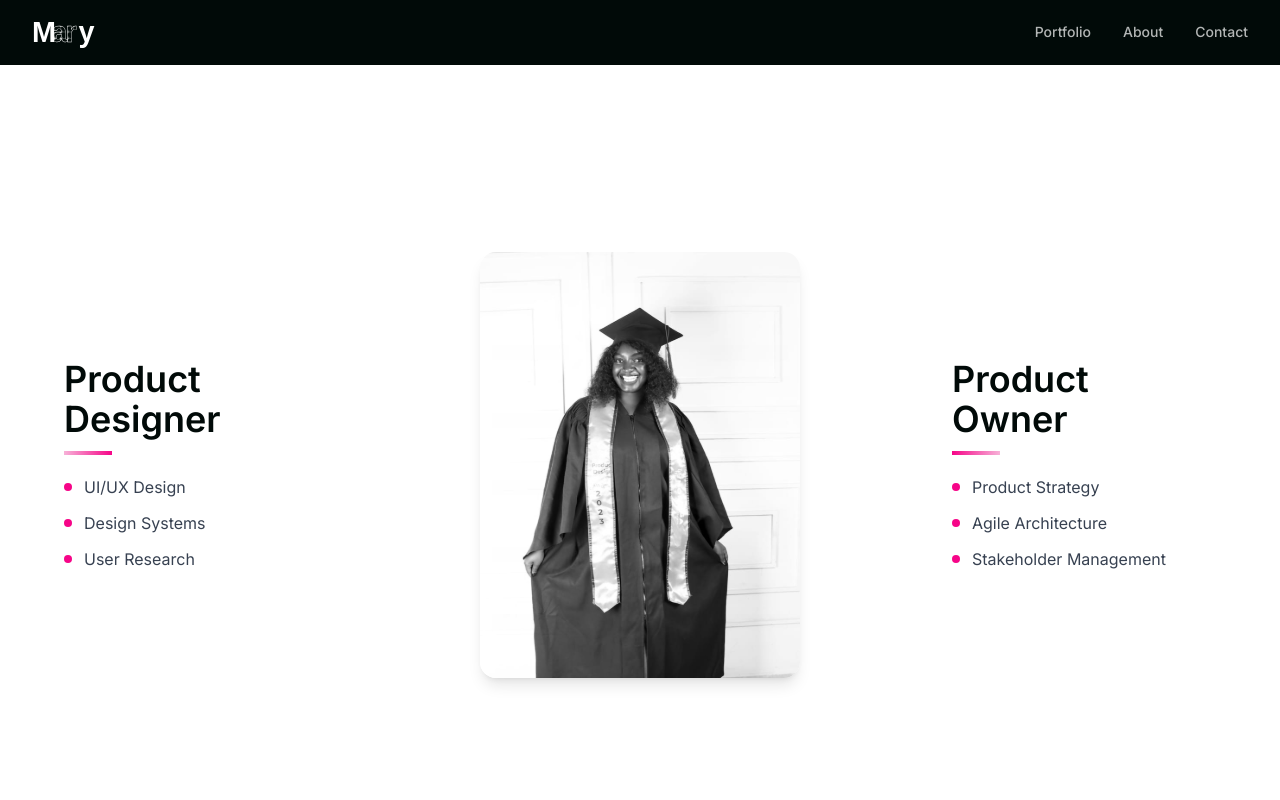
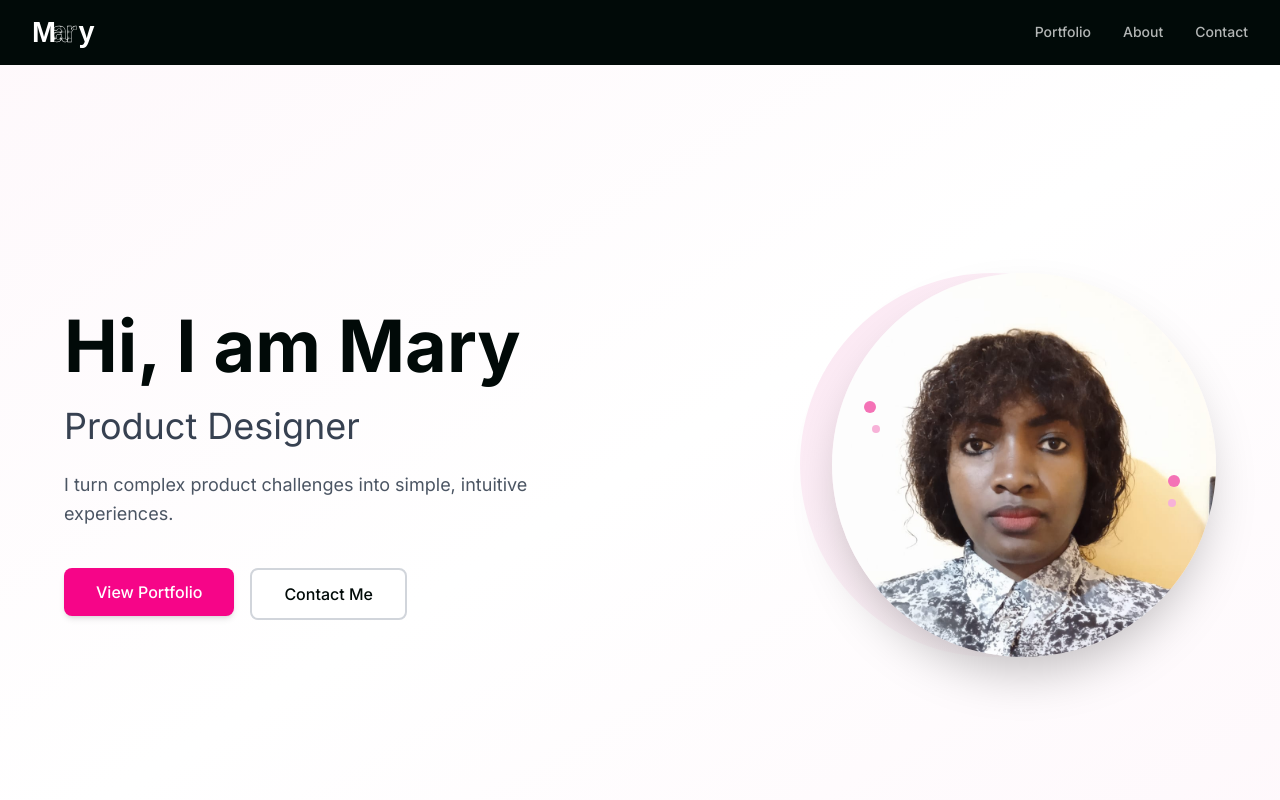
Before and after one commit to Mary-M-dev/UI-UX-Portfolio, a React (Vite) app: page / in a window 1280 px wide. Shown: the top 800 px of the page. Built offline with nearby package versions, Linux system fonts and the light colour scheme.

Commit message:
Redesign hero section: simplify layout with pink gradient, update image, and add CTAs

```diff
--- a/src/pages/Home.jsx
+++ b/src/pages/Home.jsx
@@ -2,167 +2,93 @@ import { motion } from 'framer-motion';
 import { Link } from 'react-router-dom';
 import ProjectCard from '../components/ProjectCard';
 import { projects } from '../data/projects';
-import { useState } from 'react';
 
 export default function Home() {
   const featuredProjects = projects.filter(p => p.featured);
-  const [isHovering, setIsHovering] = useState(false);
 
   return (
     <div className="bg-white text-black">
       {/* Hero Section */}
-      <section className="relative min-h-screen flex items-center justify-center px-4 sm:px-6 lg:px-8 overflow-hidden py-12 sm:py-20">
-        <div className="max-w-6xl mx-auto w-full">
-          <div className="grid grid-cols-1 md:grid-cols-12 gap-6 sm:gap-8 items-center">
+      <section className="relative min-h-screen flex items-center justify-center px-4 sm:px-6 lg:px-8 overflow-hidden py-20">
+        {/* White Background with Pink Gradient Overlay */}
+        <div className="absolute inset-0 bg-white"></div>
+        <div className="absolute inset-0 bg-gradient-to-br from-pink-50/50 via-transparent to-pink-100/30"></div>
 
-            {/* Left Column - Product Designer */}
+        <div className="max-w-6xl mx-auto w-full relative z-10">
+          <div className="grid grid-cols-1 md:grid-cols-2 gap-12 items-center">
+
+            {/* Left Column - Text Content */}
             <motion.div
-              animate={{ opacity: isHovering ? 0.15 : 1 }}
-              transition={{ duration: 0.4 }}
-              className="md:col-span-3 flex flex-col justify-center order-2 md:order-1"
+              initial={{ opacity: 0, x: -30 }}
+              animate={{ opacity: 1, x: 0 }}
+              transition={{ duration: 0.8 }}
+              className="space-y-6"
             >
-              <div className="space-y-4 sm:space-y-5">
-                <div>
-                  <h2 className="text-2xl sm:text-3xl md:text-4xl font-semibold text-black mb-2 sm:mb-3">
-                    Product<br />Designer
-                  </h2>
-                  <div className="w-12 h-1 bg-gradient-to-r from-pink-300 to-pink-500"></div>
-                </div>
-                <ul className="space-y-2 sm:space-y-3">
-                  <li className="text-gray-700 flex items-center gap-2 sm:gap-3">
-                    <span className="w-2 h-2 bg-pink-500 rounded-full flex-shrink-0"></span>
-                    <span className="text-sm sm:text-base">UI/UX Design</span>
-                  </li>
-                  <li className="text-gray-700 flex items-center gap-2 sm:gap-3">
-                    <span className="w-2 h-2 bg-pink-500 rounded-full flex-shrink-0"></span>
-                    <span className="text-sm sm:text-base">Design Systems</span>
-                  </li>
-                  <li className="text-gray-700 flex items-center gap-2 sm:gap-3">
-                    <span className="w-2 h-2 bg-pink-500 rounded-full flex-shrink-0"></span>
-                    <span className="text-sm sm:text-base">User Research</span>
-                  </li>
-                </ul>
+              <h1 className="text-5xl sm:text-6xl lg:text-7xl font-bold text-black">
+                Hi, I am Mary
+              </h1>
+              <h2 className="text-3xl sm:text-4xl font-normal text-gray-700">
+                Product Designer
+              </h2>
+              <p className="text-lg text-gray-600 leading-relaxed max-w-lg">
+                I turn complex product challenges into simple, intuitive experiences.
+              </p>
+
+              {/* CTA Buttons */}
+              <div className="flex flex-wrap gap-4 pt-4">
+                <Link to="/work">
+                  <motion.button
+                    whileHover={{ scale: 1.05 }}
+                    whileTap={{ scale: 0.95 }}
+                    className="px-8 py-3 bg-pink-500 text-white font-medium rounded-lg shadow-md hover:bg-pink-600 transition-colors"
+                  >
+                    View Portfolio
+                  </motion.button>
+                </Link>
+                <Link to="/contact">
+                  <motion.button
+                    whileHover={{ scale: 1.05 }}
+                    whileTap={{ scale: 0.95 }}
+                    className="px-8 py-3 bg-white text-black font-medium rounded-lg border-2 border-gray-300 hover:border-pink-500 transition-colors"
+                  >
+                    Contact Me
+                  </motion.button>
+                </Link>
               </div>
             </motion.div>
 
-            {/* Center Column - Portrait Image */}
+            {/* Right Column - Profile Image */}
             <motion.div
-              initial={{ opacity: 0, scale: 0.95 }}
+              initial={{ opacity: 0, scale: 0.9 }}
               animate={{ opacity: 1, scale: 1 }}
               transition={{ duration: 0.8, delay: 0.2 }}
-              className="md:col-span-6 flex justify-center order-1 md:order-2 mb-6 md:mb-0"
-              onMouseEnter={() => setIsHovering(true)}
-              onMouseLeave={() => setIsHovering(false)}
+              className="flex justify-center md:justify-end"
             >
-              <div className="relative w-full max-w-[280px] sm:max-w-xs">
-                {/* Left Paint Splash */}
-                <motion.svg
-                  className="absolute w-20 h-20 sm:w-28 sm:h-28 -left-6 sm:-left-8 top-1/3 hidden sm:block"
-                  viewBox="0 0 100 100"
-                  animate={{ opacity: isHovering ? 1 : 0, scale: isHovering ? 1 : 0.8 }}
-                  transition={{ duration: 0.4 }}
-                >
-                  <defs>
-                    <linearGradient id="pinkGradientLeft" x1="0%" y1="0%" x2="100%" y2="100%">
-                      <stop offset="0%" stopColor="#ec4899" />
-                      <stop offset="100%" stopColor="#f9a8d4" />
-                    </linearGradient>
-                  </defs>
-                  <g fill="url(#pinkGradientLeft)" opacity="0.7">
-                    <circle cx="30" cy="20" r="8" />
-                    <circle cx="50" cy="15" r="6" />
-                    <circle cx="40" cy="35" r="7" />
-                    <circle cx="25" cy="45" r="5" />
-                    <circle cx="45" cy="50" r="6" />
-                    <circle cx="35" cy="60" r="4" />
-                    <circle cx="55" cy="40" r="5" />
-                  </g>
-                </motion.svg>
+              <div className="relative">
+                {/* Circular pink gradient background */}
+                <div className="absolute inset-0 bg-gradient-to-br from-pink-100 to-transparent rounded-full transform -translate-x-8"></div>
 
-                {/* Right Paint Splash */}
-                <motion.svg
-                  className="absolute w-20 h-20 sm:w-24 sm:h-24 -right-4 sm:-right-6 bottom-1/3 hidden sm:block"
-                  viewBox="0 0 100 100"
-                  animate={{ opacity: isHovering ? 1 : 0, scale: isHovering ? 1 : 0.8 }}
-                  transition={{ duration: 0.4, delay: 0.1 }}
-                >
-                  <defs>
-                    <linearGradient id="pinkGradientRight" x1="0%" y1="0%" x2="100%" y2="100%">
-                      <stop offset="0%" stopColor="#f9a8d4" />
-                      <stop offset="100%" stopColor="#ec4899" />
-                    </linearGradient>
-                  </defs>
-                  <g fill="url(#pinkGradientRight)" opacity="0.6">
-                    <circle cx="70" cy="30" r="7" />
-                    <circle cx="85" cy="45" r="6" />
-                    <circle cx="75" cy="60" r="5" />
-                    <circle cx="60" cy="50" r="6" />
-                    <circle cx="80" cy="70" r="4" />
-                    <circle cx="65" cy="75" r="5" />
-                  </g>
-                </motion.svg>
+                {/* Profile Image Container */}
+                <div className="relative w-80 h-80 sm:w-96 sm:h-96 rounded-full overflow-hidden shadow-2xl">
+                  <img
+                    src="/Passport.jpeg"
+                    alt="Mary Mwirigi - Product Designer"
+                    className="w-full h-full object-cover object-top"
+                  />
+                </div>
 
-                {/* Portrait */}
-                <motion.div
-                  className="relative z-10 w-full overflow-hidden rounded-2xl shadow-lg"
-                  style={{ aspectRatio: '3/4' }}
-                  animate={{ rotateY: isHovering ? 180 : 0 }}
-                  transition={{ duration: 0.6 }}
-                >
-                  <motion.div
-                    className="absolute inset-0"
-                    animate={{ opacity: isHovering ? 0 : 1 }}
-                    transition={{ duration: 0.3 }}
-                  >
-                    <img
-                      src="/IMG-20231121-WA0004 2.svg"
-                      alt="Mary Mwirigi - Product Designer & Product Owner"
-                      className="w-full h-full object-cover object-top grayscale"
-                    />
-                  </motion.div>
-                  <motion.div
-                    className="absolute inset-0"
-                    animate={{ opacity: isHovering ? 1 : 0 }}
-                    transition={{ duration: 0.3 }}
-                  >
-                    <img
-                      src="/Passport.jpeg"
-                      alt="Mary Mwirigi"
-                      className="w-full h-full object-cover object-top"
-                      style={{ filter: 'brightness(1.08) saturate(0.3) contrast(1.05)' }}
-                    />
-                  </motion.div>
-                </motion.div>
-              </div>
-            </motion.div>
+                {/* Decorative pink dots - left side */}
+                <div className="absolute left-8 top-1/3 space-y-3">
+                  <div className="w-3 h-3 bg-pink-400 rounded-full"></div>
+                  <div className="w-2 h-2 bg-pink-300 rounded-full ml-2"></div>
+                </div>
 
-            {/* Right Column - Product Owner */}
-            <motion.div
-              animate={{ opacity: isHovering ? 1 : 1 }}
-              transition={{ duration: 0.4 }}
-              className="md:col-span-3 flex flex-col justify-center order-3"
-            >
-              <div className="space-y-4 sm:space-y-5">
-                <div>
-                  <h2 className="text-2xl sm:text-3xl md:text-4xl font-semibold text-black mb-2 sm:mb-3">
-                    Product<br />Owner
-                  </h2>
-                  <div className="w-12 h-1 bg-gradient-to-r from-pink-500 to-pink-300"></div>
+                {/* Decorative pink dots - right side */}
+                <div className="absolute right-8 bottom-1/3 space-y-3">
+                  <div className="w-3 h-3 bg-pink-400 rounded-full"></div>
+                  <div className="w-2 h-2 bg-pink-300 rounded-full mr-2"></div>
+                  <div className="w-2.5 h-2.5 bg-pink-350 rounded-full"></div>
                 </div>
-                <ul className="space-y-2 sm:space-y-3">
-                  <li className="text-gray-700 flex items-center gap-2 sm:gap-3">
-                    <span className="w-2 h-2 bg-pink-500 rounded-full flex-shrink-0"></span>
-                    <span className="text-sm sm:text-base">Product Strategy</span>
-                  </li>
-                  <li className="text-gray-700 flex items-center gap-2 sm:gap-3">
-                    <span className="w-2 h-2 bg-pink-500 rounded-full flex-shrink-0"></span>
-                    <span className="text-sm sm:text-base">Agile Architecture</span>
-                  </li>
-                  <li className="text-gray-700 flex items-center gap-2 sm:gap-3">
-                    <span className="w-2 h-2 bg-pink-500 rounded-full flex-shrink-0"></span>
-                    <span className="text-sm sm:text-base">Stakeholder Management</span>
-                  </li>
-                </ul>
               </div>
             </motion.div>
 
@@ -179,7 +105,7 @@ export default function Home() {
             <span className="text-xs font-semibold uppercase tracking-widest text-gray-400">
               Some of my latest work
             </span>
-            <Link to="/work" className="text-sm text-black/60 hover:text-black transition-colors">
+            <Link to="/work" className="text-sm text-black/60 hover:text-pink-500 transition-colors">
               See More
             </Link>
           </div>
```
